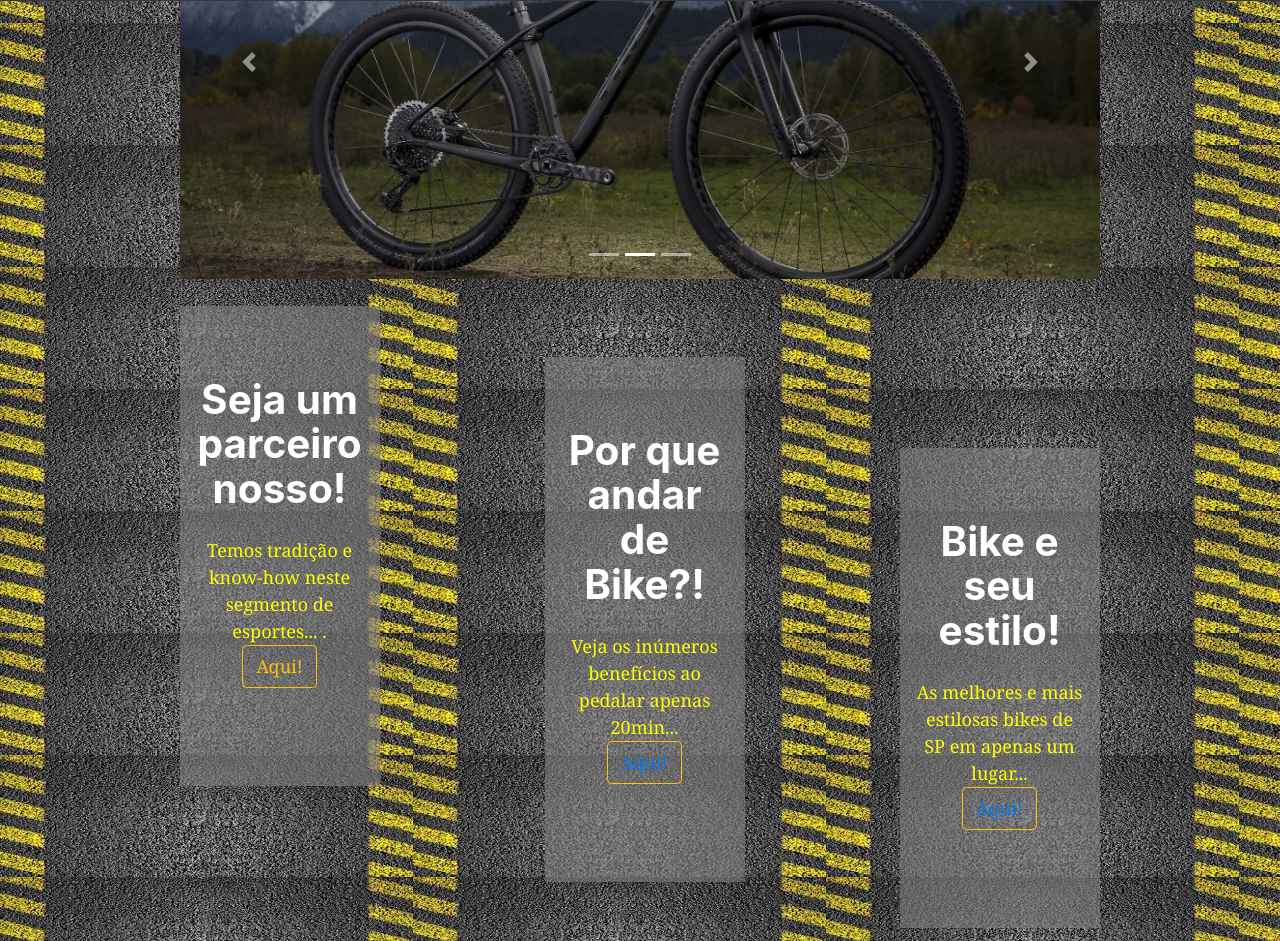
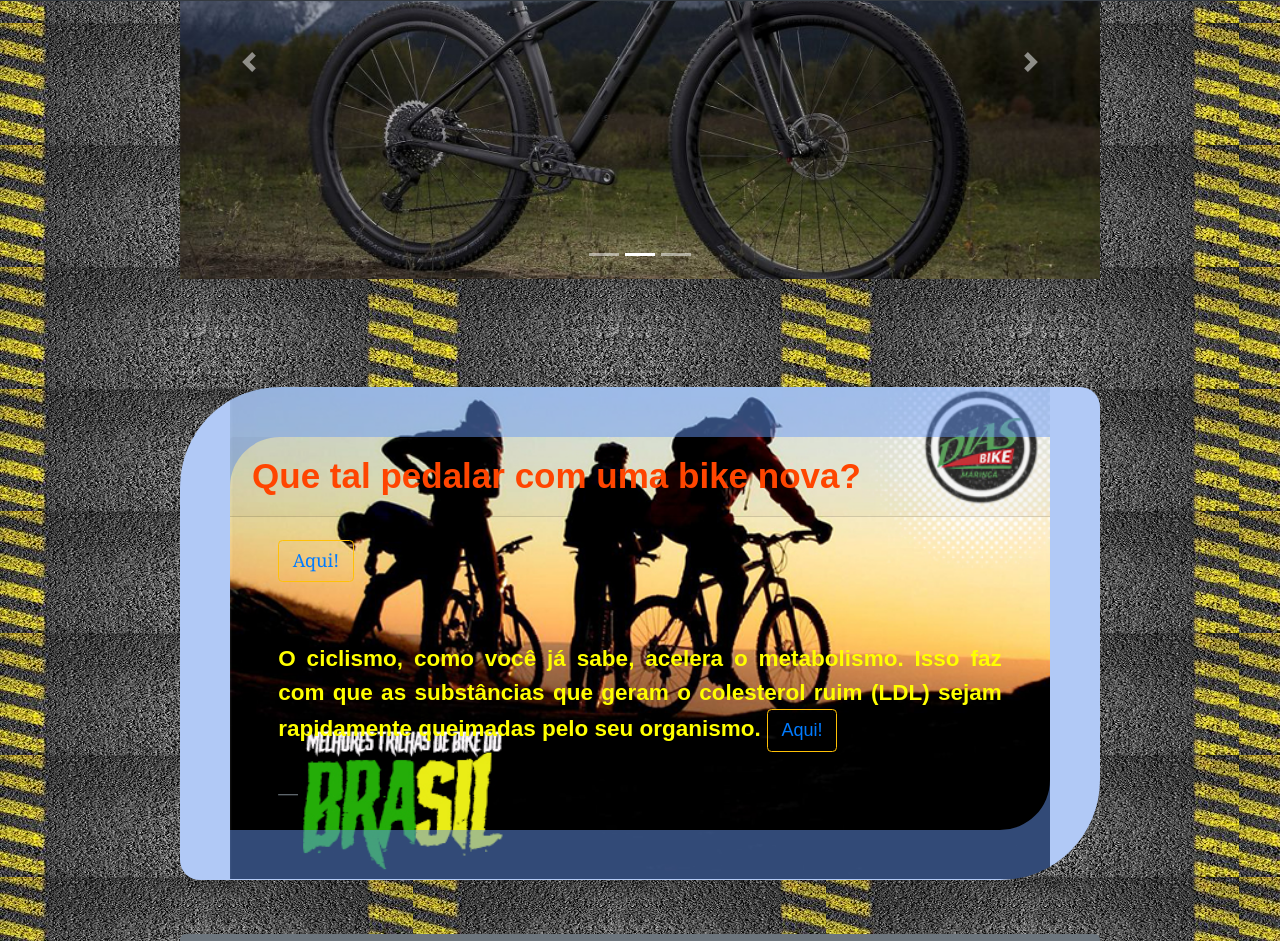
Before and after one commit to eltonapsantos10/elton-bike, a Gatsby site: page / in a window 1280 px wide. Shown: the part 343-1284 px from the top of the page. Built offline with nearby package versions, Linux system fonts and the light colour scheme; Gatsby itself is replaced by a stand-in of ours.

Commit message:
projeto experimental

```diff
--- a/src/components/header.js
+++ b/src/components/header.js
@@ -15,7 +15,7 @@
       <Nav.Item as="li" id="nav-linha">
 
       <Link to="/page-4" className="nav-link" activeClassName="active"><a id="test">Bike</a></Link>
-      <Link to="/page-3" className="nav-link" activeClassName="active"><a id="test">Acessorios</a></Link>
+      <Link to="/page-3" className="nav-link" activeClassName="active"><a id="test">Acessórios</a></Link>
       <Link to="/page-2" className="nav-link" activeClassName="active"><a id="test">Contatos</a></Link>
 
       </Nav.Item>
--- a/src/components/layout.css
+++ b/src/components/layout.css
@@ -683,6 +683,8 @@
 color:#dc3545;
 font-family: Arial, Helvetica, sans-serif;
 letter-spacing: 1px;
+font-weight: bold;
+font-size: 20px;
 }
 
 a :hover{
@@ -708,11 +710,12 @@
 }
 
 #git a {
-color:white;
+color: #dc3545;
 font-family: Arial, Helvetica, sans-serif;
 font-size: 25px;
 text-decoration: none;
 margin-left: 60vh;
+font-weight: bold;
 
 }
 
@@ -736,3 +739,31 @@
 font-family: Arial, Helvetica, sans-serif;
 color: white;
 }
+
+#texo-final{
+text-align: justify;
+color:yellow;
+font-family: Arial, Helvetica, sans-serif;
+font-weight: bold;
+}
+
+#texto-final1{
+text-align: justify;
+color: orangered;
+font-family: Arial, Helvetica, sans-serif;
+font-weight: bold;
+font-size: 35px;
+}
+
+#card-total{
+background-image: url(../images/trilha.jpeg);
+background-position: center;
+background-repeat: no-repeat;
+background-size: cover;
+border: solid 50px rgba(100, 148, 237, 0.5);
+border-radius: 100px 20px;
+
+}
+#git{
+background-image: url(../images/roda3.jpeg);
+}
--- a/src/pages/index.js
+++ b/src/pages/index.js
@@ -4,13 +4,14 @@
 
 import Layout from "../components/layout"
 import SEO from "../components/seo"
-import { Carousel} from "react-bootstrap"
-import { CarouselItem, Jumbotron, Container, Button, Nav, Navbar } from "react-bootstrap"
+import { Carousel } from "react-bootstrap"
+import { CarouselItem, Jumbotron, Container, Button, Nav, Navbar, Card } from "react-bootstrap"
 
 
-import slide01 from  "../images/slide01.jpeg"
-import slide04 from  "../images/slide04.jpeg"
-import slide03 from  "../images/slide03.jpeg"
+import slide01 from "../images/slide01.jpeg"
+import slide04 from "../images/slide04.jpeg"
+import slide03 from "../images/slide03.jpeg"
+import trilha from "../images/trilha.jpeg"
 
 const IndexPage = () => (
   <Layout>
@@ -19,66 +20,58 @@
 
     <Carousel>
       <CarouselItem>
-      <img src={slide01}/>
+        <img src={slide01} />
 
       </CarouselItem>
 
       <CarouselItem>
-      <img src={slide04}/>
+        <img src={slide04} />
 
       </CarouselItem>
 
       <CarouselItem>
-      <img src={slide03}/>
+        <img src={slide03} />
 
       </CarouselItem>
     </Carousel>
 
 
-    <Jumbotron fluid className="jumb-geral">
-  <Container id="jumb1">
-    <section id="jumb">
-    <h1 id="texto1">Seja um parceiro nosso!</h1>
-    <p id="text2">
-      Temos tradição e know-how neste segmento de esportes... . <br></br>
-      <Button variant="outline-warning">Aqui!</Button>
+    <br></br><br></br>
+
+
+    <br></br>
+
+    <Card id="card-total">
+      <Card.Header id="texto-final1"> Que tal pedalar com uma bike nova? </Card.Header>
+      <Card.Body>
+        <blockquote className="blockquote mb-0">
+
+          <p>
+            <Button variant="outline-warning"><a href="https://brciclismo.com.br/wp-content/uploads/2020/06/bicicleta-soul-volcano-carbono-aro-29-full-suspension-sram-sx-eagle-customizada.jpg" target="_blank">Aqui!</a></Button>
           </p>
-    </section>
-  </Container>
-</Jumbotron>
 
-<Jumbotron fluid className="jumb-geral2">
-  <Container>
-    <section>
-    <h1 id="texto1">Por que andar de Bike?!</h1>
-    <p id="text2">
-    Veja os inúmeros benefícios ao pedalar apenas 20min... <br></br>
+
+
+          <br></br>
+          <p id="texo-final">
+
+            O ciclismo, como você já sabe, acelera o metabolismo. Isso faz com que as substâncias que geram o colesterol ruim (LDL) sejam rapidamente queimadas pelo seu organismo. {' '}
+
             <Button variant="outline-warning"> <a href="https://www.youtube.com/watch?v=LMGr1oIeNH8" target="_blank">Aqui!</a></Button>
           </p>
-    </section>
-  </Container>
-</Jumbotron>
 
-<Jumbotron fluid className="jumb-geral3">
-  <Container>
-    <section>
-    <h1 id="texto1">Bike e seu estilo!</h1>
-    <p id="text2">
-    As melhores e mais estilosas bikes de SP em apenas um lugar... <br></br>
-    <Button variant="outline-warning"><a href="https://brciclismo.com.br/wp-content/uploads/2020/06/bicicleta-soul-volcano-carbono-aro-29-full-suspension-sram-sx-eagle-customizada.jpg" target="_blank">Aqui!</a></Button>
-    </p>
-    </section>
-  </Container>
-</Jumbotron>
+          <footer className="blockquote-footer">
+          </footer>
+        </blockquote>
+      </Card.Body>
+    </Card>
+
+
+
+
 
     <br></br><br></br>
-<Jumbotron fluid className="jumb-geral4">
-  <Container>
-    <section>
 
-    </section>
-  </Container>
-</Jumbotron>
 
     <Button variant="secondary" size="lg" block id="botao">
       <table>
@@ -115,13 +108,16 @@
       </table>
     </Button>
 
+<section></section>
+
+<br></br> <br></br> <br></br>
 
     <p id="git"><a href="https://github.com/eltonapsantos10" target="_blank">eltonapsantos10</a></p>
 
     <br></br><br></br><br></br><br></br><br></br><br></br>
 
     <p>
-      <Link to="/page-2/"><Button variant="danger">Contatos</Button></Link> <br/><br></br><br/><br></br>
+      <Link to="/page-2/"><Button variant="danger">Contatos</Button></Link> <br /><br></br><br /><br></br>
       <Link to="/using-typescript/">Go to "Using TypeScript"</Link>
     </p>
   </Layout>
```
Also changed, not shown: src/images/pedalar.jpeg (added), src/images/trilha.jpeg (added). Lines whose indentation alone changed are shown as unchanged.
